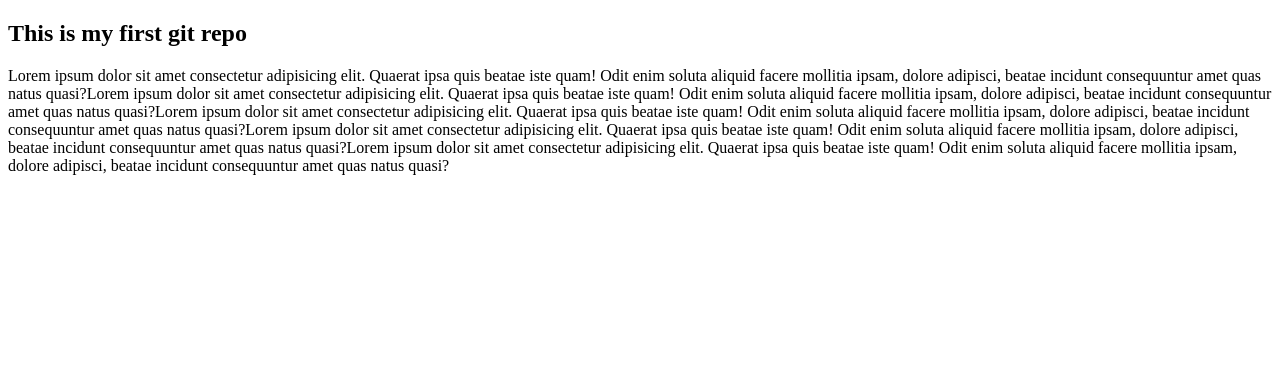
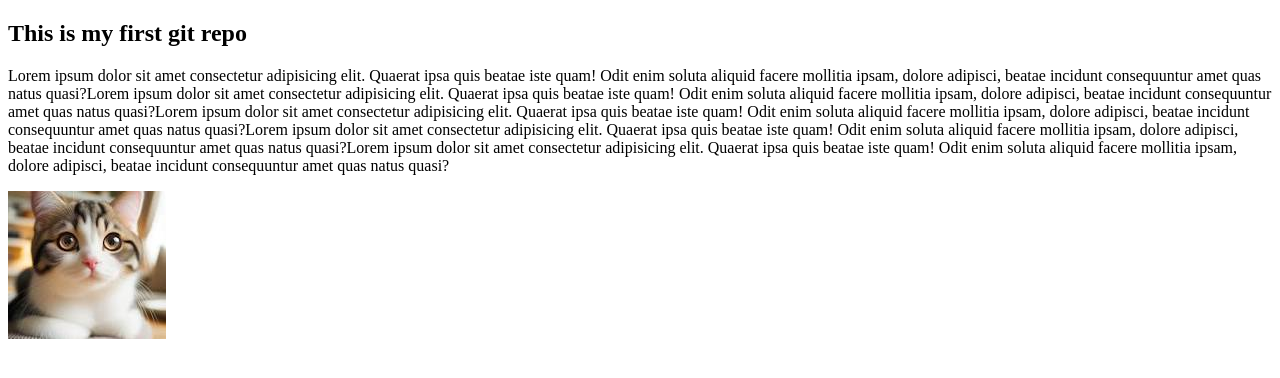
Before and after one commit to S-Tanvir/first-git-add-repo, a plain HTML site: page index.html in a window 1280 px wide. Drawn offline with Linux system fonts and the light colour scheme.

Commit message:
add cat image

```diff
--- a/index.html
+++ b/index.html
@@ -10,5 +10,7 @@
     <h2>This is my first git repo</h2>
     <p>Lorem ipsum dolor sit amet consectetur adipisicing elit. Quaerat ipsa quis beatae iste quam! Odit enim soluta aliquid facere mollitia ipsam, dolore adipisci, beatae incidunt consequuntur amet quas natus quasi?Lorem ipsum dolor sit amet consectetur adipisicing elit. Quaerat ipsa quis beatae iste quam! Odit enim soluta aliquid facere mollitia ipsam, dolore adipisci, beatae incidunt consequuntur amet quas natus quasi?Lorem ipsum dolor sit amet consectetur adipisicing elit. Quaerat ipsa quis beatae iste quam! Odit enim soluta aliquid facere mollitia ipsam, dolore adipisci, beatae incidunt consequuntur amet quas natus quasi?Lorem ipsum dolor sit amet consectetur adipisicing elit. Quaerat ipsa quis beatae iste quam! Odit enim soluta aliquid facere mollitia ipsam, dolore adipisci, beatae incidunt consequuntur amet quas natus quasi?Lorem ipsum dolor sit amet consectetur adipisicing elit. Quaerat ipsa quis beatae iste quam! Odit enim soluta aliquid facere mollitia ipsam, dolore adipisci, beatae incidunt consequuntur amet quas natus quasi?</p>
 
+    <img src="image.png" alt="cat">
+
 </body>
 </html>
```
Also changed, not shown: image.png (added).
